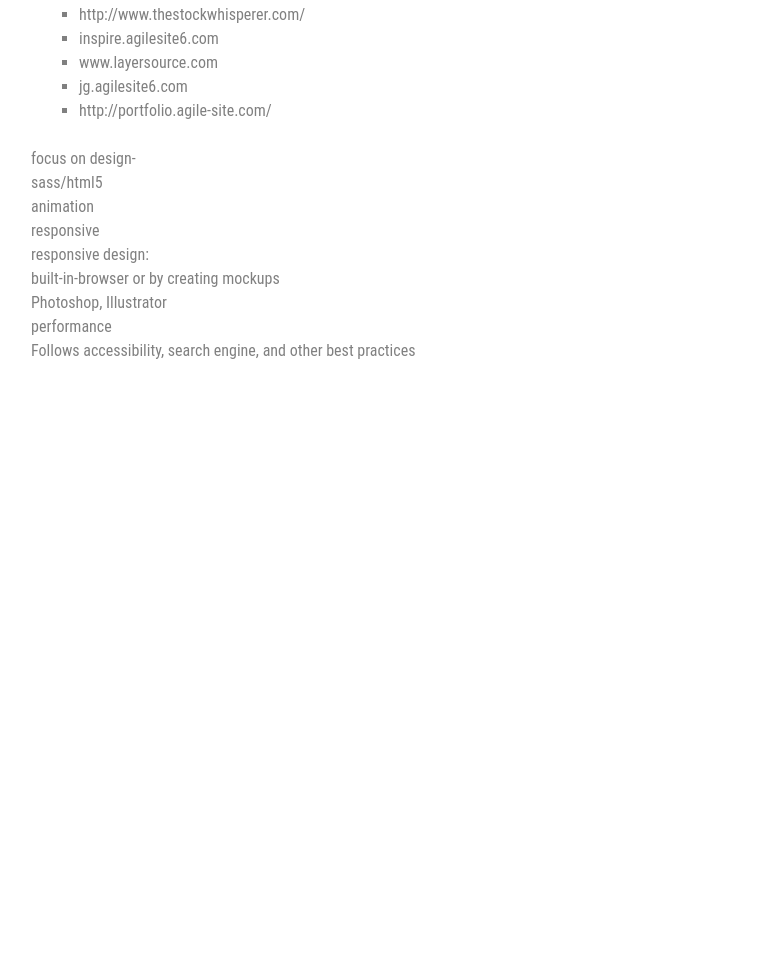
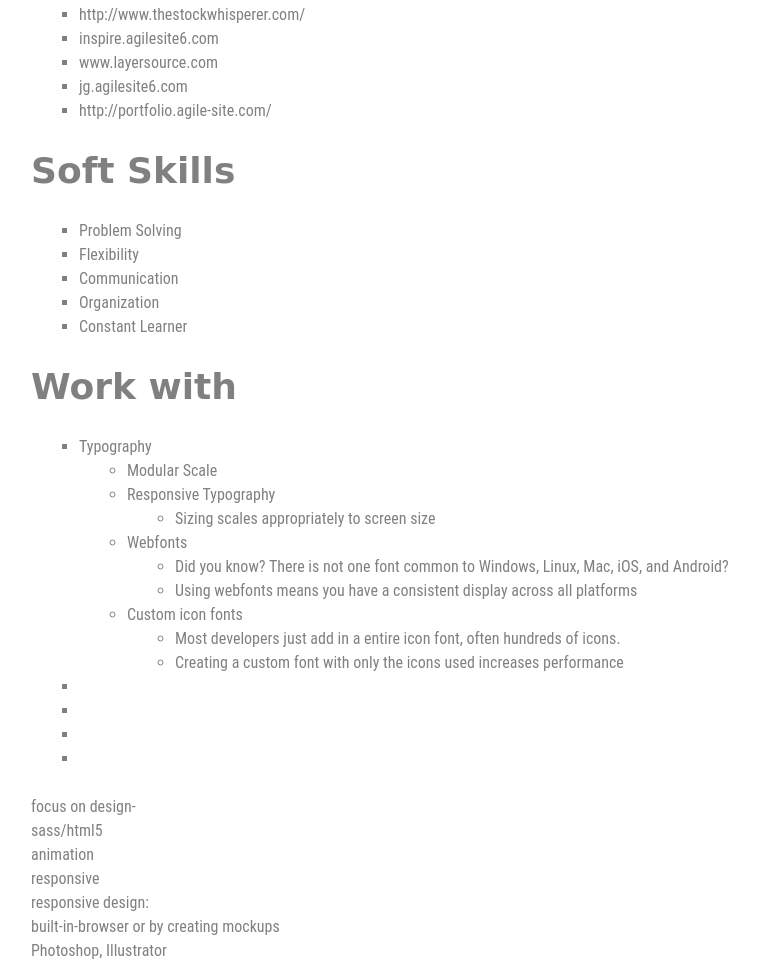
Before and after one commit to iamgena/iamgena.github.io, a website: page index.html in a window 1280 px wide. Shown: the part 2057-3022 px from the top of the page, without its empty margins (9-768 px from the left). Before the commit the page ends 2420 px from the top, so only its background shows below. Drawn offline with Linux system fonts and the light colour scheme.

Commit message:
content update

```diff
--- a/index.html
+++ b/index.html
@@ -103,6 +103,44 @@
                 <li>http://portfolio.agile-site.com/</li>
             </ul>
 
+            <h2>Soft Skills</h2>
+            <ul>
+                <li>Problem Solving</li>
+                <li>Flexibility</li>
+                <li>Communication</li>
+                <li>Organization</li>
+                <li>Constant Learner</li>
+            </ul>
+
+            <h2>Work with</h2>
+            <ul>
+                <li>Typography
+                    <ul>
+                        <li>Modular Scale</li>
+                        <li>Responsive Typography
+                            <ul>
+                                <li>Sizing scales appropriately to screen size</li>
+                            </ul>
+                        </li>
+                        <li>Webfonts
+                            <ul>
+                                <li>Did you know? There is not one font common to Windows, Linux, Mac, iOS, and Android?</li>
+                                <li>Using webfonts means you have a consistent display across all platforms</li>
+                            </ul>
+                        </li>
+                        <li>Custom icon fonts
+                            <ul>
+                                <li>Most developers just add in a entire icon font, often hundreds of icons.</li>
+                                <li>Creating a custom font with only the icons used increases performance</li>
+                            </ul>
+                        </li>
+                    </ul>
+                </li>
+                <li></li>
+                <li></li>
+                <li></li>
+                <li></li>
+            </ul>
 
 
             focus on design-<br>
```
